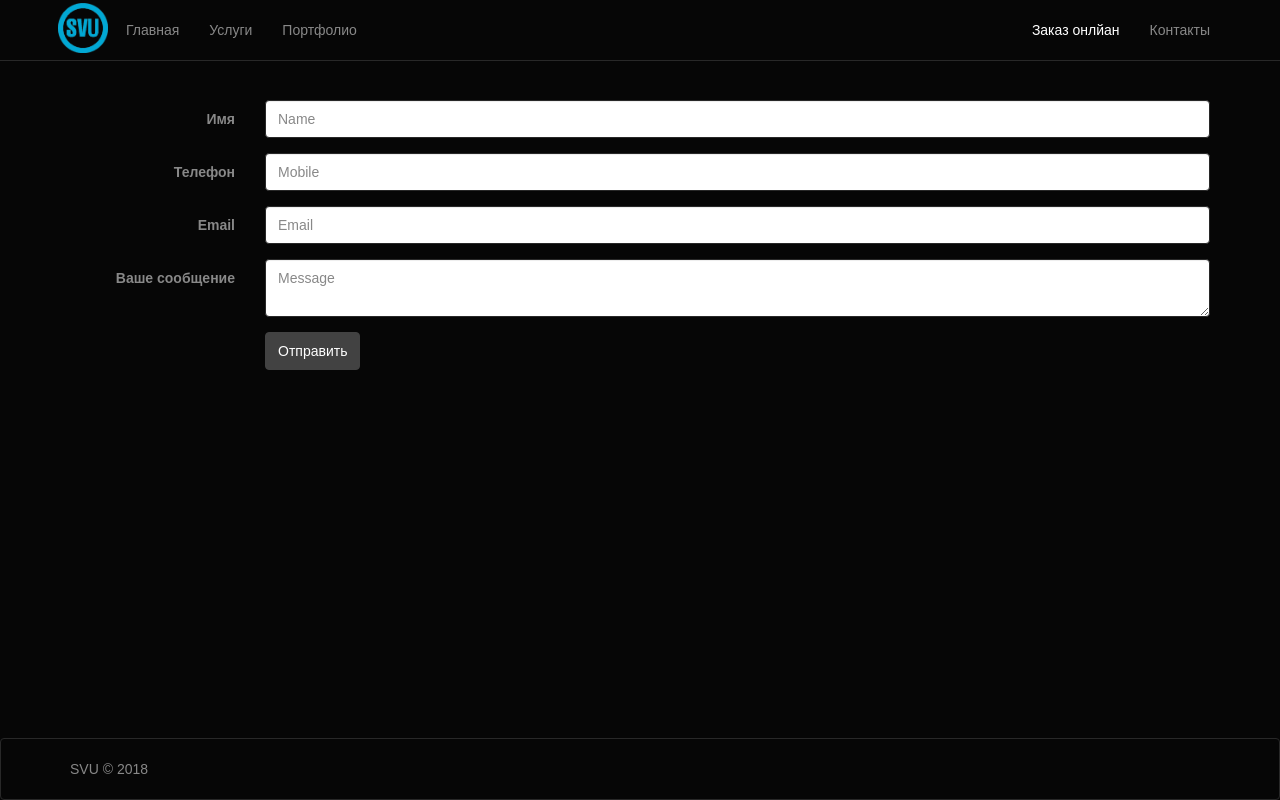
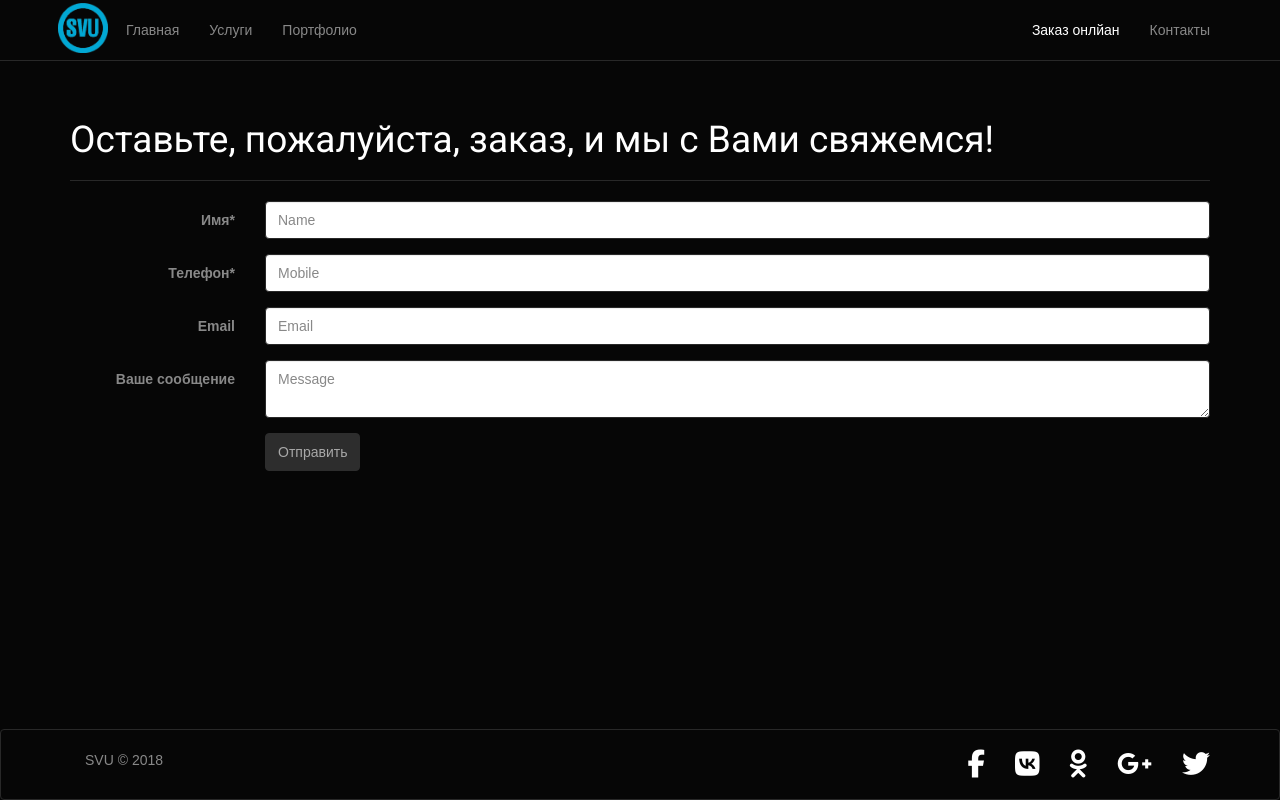
Before and after one commit to lucypoly/svug, a React app: page /order in a window 1280 px wide. Built offline with nearby package versions, Linux system fonts and the light colour scheme.

Commit message:
add footer

```diff
--- a/public/index.html
+++ b/public/index.html
@@ -7,6 +7,7 @@
   <link rel="manifest" href="%PUBLIC_URL%/manifest.json">
   <link rel="shortcut icon" href="%PUBLIC_URL%/favicon.ico" type="image/x-icon">
   <link rel="stylesheet" href="%PUBLIC_URL%/bootstrap.min.css">
+  <script src="https://use.fontawesome.com/290e36bcb8.js"></script>
   <title>SVU</title>
 </head>
 <body>
--- a/src/components/Footer/Footer.css
+++ b/src/components/Footer/Footer.css
@@ -1,3 +1,3 @@
-.copy {
-    margin: 20px 0;
+.fa-inverse:hover {
+    color: #c4c4c4;
 }
--- a/src/components/Footer/Footer.js
+++ b/src/components/Footer/Footer.js
@@ -1,12 +1,43 @@
 import React, { Component } from 'react';
-import { Navbar } from 'react-bootstrap';
+import { Navbar, Nav, NavItem } from 'react-bootstrap';
 import './Footer.css';
 
 class Footer extends Component {
   render() {
     return (
       <Navbar>
-        <div className="copy">SVU © 2018</div>
+        <Nav>
+          <NavItem>
+            SVU © 2018
+          </NavItem>
+        </Nav>
+        <Nav pullRight>
+          <NavItem rel="nofollow" target="_blank"
+                   href="http://www.facebook.com/sharer.php?u=http://svug.com.ua/&amp;t=&amp;src=sp"
+                   title="Поделиться в Facebook">
+            <i className="fa fa-facebook fa-2x fa-inverse" aria-hidden="true"></i>
+          </NavItem>
+          <NavItem rel="nofollow" target="_blank"
+                   href="http://vkontakte.ru/share.php?url=http://svug.com.ua/"
+                   title="Поделиться во Вконтакте">
+            <i className="fa fa-vk fa-2x fa-inverse" aria-hidden="true"></i>
+          </NavItem>
+          <NavItem rel="nofollow" target="_blank"
+                   href="http://www.odnoklassniki.ru/dk?st.cmd=addShare&amp;st.s=1&amp;st._surl=http://svug.com.ua/&amp;st.comments="
+                   title="Поделиться в Одноклассниках">
+            <i className="fa fa-odnoklassniki fa-2x fa-inverse" aria-hidden="true"></i>
+          </NavItem>
+          <NavItem rel="nofollow" target="_blank"
+                   href="https://plus.google.com/share?url=http://svug.com.ua/"
+                   title="Поделиться в Google+">
+            <i className="fa fa-google-plus fa-2x fa-inverse" aria-hidden="true"></i>
+          </NavItem>
+          <NavItem rel="nofollow" target="_blank"
+                   href="http://twitter.com/share?url=http://svug.com.ua/&text="
+                   title="Поделиться в Twitter">
+            <i className="fa fa-twitter fa-2x fa-inverse" aria-hidden="true"></i>
+          </NavItem>
+        </Nav>
       </Navbar>
     );
   }
--- a/src/components/Order/Order.js
+++ b/src/components/Order/Order.js
@@ -1,28 +1,51 @@
 import React, { Component } from 'react';
 
-import { Form, FormGroup, Col, FormControl, ControlLabel, Button } from 'react-bootstrap';
+import { Form, FormGroup, Col, FormControl, ControlLabel, Button, PageHeader } from 'react-bootstrap';
 import './Order.css';
 
 class Order extends Component {
+  constructor(props, context) {
+    super(props, context);
+
+    this.state = {
+      name: '',
+      tel: '',
+      invalid: true
+    };
+  }
+
+  handleChangeName = (e) => {
+    this.setState({ name: e.target.value }, () => {
+      this.setState({ invalid: !this.state.name || !this.state.tel })
+    });
+  };
+
+  handleChangeTel = (e) => {
+    this.setState({ tel: e.target.value }, () => {
+      this.setState({ invalid: !this.state.name || !this.state.tel })
+    });
+  };
+
   render() {
     return (
       <div className="container order">
+        <PageHeader>Оставьте, пожалуйста, заказ, и мы с Вами свяжемся!</PageHeader>
         <Form horizontal action="send.php" method="post">
           <FormGroup controlId="name">
             <Col componentClass={ControlLabel} sm={2}>
-              Имя
+              Имя*
             </Col>
             <Col sm={10}>
-              <FormControl type="text" placeholder="Name" name="name"/>
+              <FormControl type="text" placeholder="Name" name="name" onChange={this.handleChangeName} required/>
             </Col>
           </FormGroup>
 
           <FormGroup controlId="tel">
             <Col componentClass={ControlLabel} sm={2}>
-              Телефон
+              Телефон*
             </Col>
             <Col sm={10}>
-              <FormControl type="text" placeholder="Mobile" name="tel"/>
+              <FormControl type="tel" placeholder="Mobile" name="tel" onChange={this.handleChangeTel} required/>
             </Col>
           </FormGroup>
 
@@ -46,7 +69,7 @@ class Order extends Component {
 
           <FormGroup>
             <Col smOffset={2} sm={10}>
-              <Button type="submit">Отправить</Button>
+              <Button type="submit" disabled={this.state.invalid}>Отправить</Button>
             </Col>
           </FormGroup>
         </Form>
--- /dev/null
+++ b/src/components/Portfolio/Portfolio.css
@@ -0,0 +1,3 @@
+.portfolio {
+    margin: 40px auto;
+}
--- a/src/components/Portfolio/Portfolio.js
+++ b/src/components/Portfolio/Portfolio.js
@@ -1,6 +1,7 @@
 import React, { Component } from 'react';
 import Gallery from 'react-photo-gallery';
 import Lightbox from 'react-images';
+import './Portfolio.css';
 
 import img1 from '../../images/portfolio/img1.jpg';
 import img2 from '../../images/portfolio/img2.jpg';
@@ -43,7 +44,7 @@ class Portfolio extends Component {
 
   render() {
     return (
-      <div className="container">
+      <div className="container portfolio">
         <Gallery margin={5} photos={photos} onClick={this.openLightbox}/>
         <Lightbox images={photos}
                   onClose={this.closeLightbox}
```
Also changed, not shown: src/images/slider2.jpg, src/images/slider3.jpg, src/index.css (line endings or trailing spaces), 1 other file.
